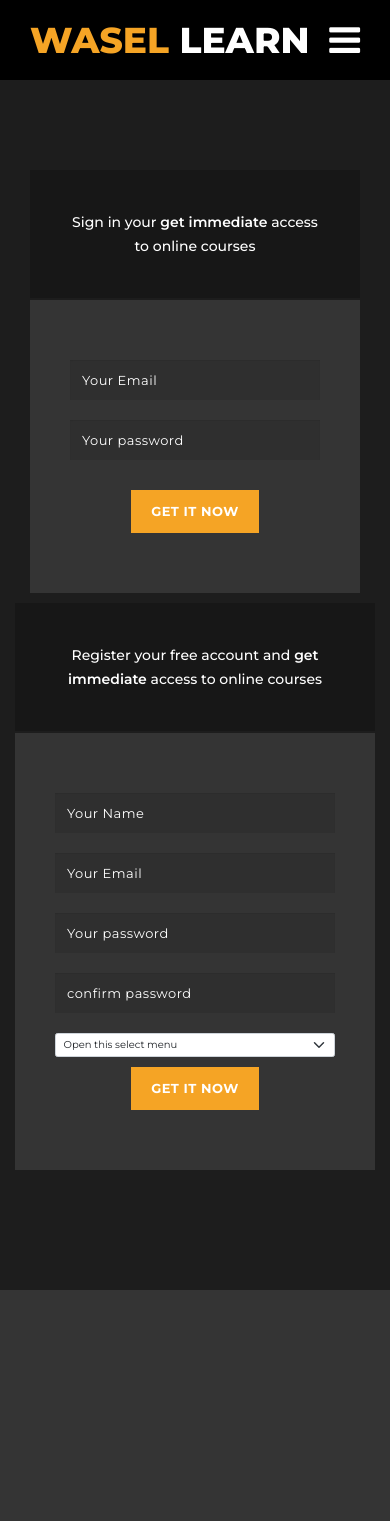
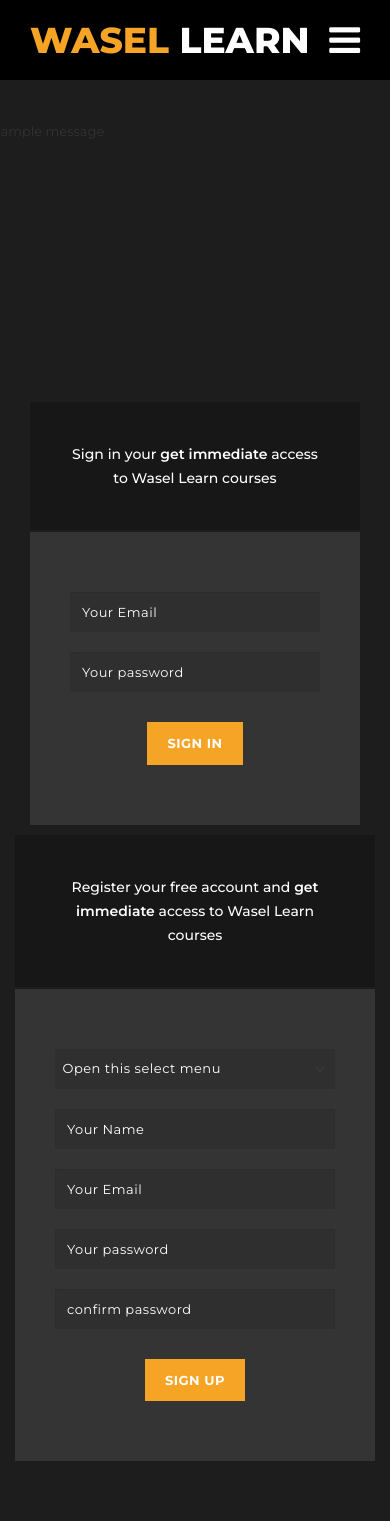
Before and after one commit to nizamra/projectPython, a Django app: template waselLearn/loginAuth/templates/login.html in a window 390 px wide. Shown: the top 1521 px of the page. Before the commit the page ends 1290 px from the top, so only its background shows below. Run offline with Django 3.2, Linux system fonts and the light colour scheme; the template is opened without the code that fills it, so the values that code supplies are empty; tables that the repository leaves empty hold one stand-in row (values such as "Sample post"); one stand-in notice (Sample message) is shown; parts of the project's set-up code (start-up, migrations or seed data) failed here and were passed over; some libraries are stand-ins or nearby versions.

Commit message:
unfinished work on the loging in the background views

```diff
--- a/waselLearn/loginAuth/static/css/style_login.css
+++ b/waselLearn/loginAuth/static/css/style_login.css
@@ -1,9 +1,7 @@
 /*
 
 TemplateMo 557 Grad School
-
 https://templatemo.com/tm-557-grad-school
-
 */
 
 
@@ -429,6 +427,19 @@
     font-style: normal;
     font-weight: 600;
 }
+select .form-select {
+    width: 100%;
+    height: 40px;
+    background-color: rgba(0, 0, 0, 0.1);
+    border-radius: 0px;
+    border: none;
+    outline: none;
+    color: #fff;
+    font-size: 13px;
+    margin-bottom: 20px;
+    letter-spacing: 0.5px;
+}
+
 
 section.coming-soon form {
     background-color: rgba(250,250,250,0.1);
@@ -449,7 +460,18 @@
     margin-bottom: 20px;
     letter-spacing: 0.5px;
 }
-
+section.coming-soon form select {
+    width: 100%;
+    height: 40px;
+    background-color: rgba(0, 0, 0, 0.1);
+    border-radius: 0px;
+    border: none;
+    outline: none;
+    color: #fff;
+    font-size: 13px;
+    margin-bottom: 20px;
+    letter-spacing: 0.5px;
+}
 section.coming-soon form input:focus {
     outline: none;
     border: none;
@@ -461,6 +483,7 @@
 section.coming-soon form::placeholder { color: #fff }
 section.coming-soon form input::placeholder { color: #fff; }
 section.coming-soon form input::placeholder { color: #fff; }
+section.coming-soon form select::placeholder { color: #fff; }
 
 section.coming-soon form button {
     margin-top: 10px;
--- a/waselLearn/loginAuth/templates/login.html
+++ b/waselLearn/loginAuth/templates/login.html
@@ -2,7 +2,6 @@
 <html lang="en">
 
   <head>
-
     <meta charset="utf-8">
     <meta name="viewport" content="width=device-width, initial-scale=1, shrink-to-fit=no">
     <meta name="description" content="">
@@ -16,28 +15,17 @@
     <link rel="stylesheet" href="https://maxcdn.bootstrapcdn.com/bootstrap/3.4.1/css/bootstrap.min.css">
   <script src="https://ajax.googleapis.com/ajax/libs/jquery/3.5.1/jquery.min.js"></script>
   <script src="https://maxcdn.bootstrapcdn.com/bootstrap/3.4.1/js/bootstrap.min.js"></script>
-    <!-- Bootstrap core CSS -->
 
-    <!-- Additional CSS Files -->
     <link rel="stylesheet" href="assets/css/fontawesome.css">
     <link rel="stylesscriptheet" href="assets/css/templatemo-grad-school.css">
     <link rel="stylesheet" href="assets/css/owl.css">
     <link rel="stylesheet" href="assets/css/lightbox.css">
     {% load static %}
     <link rel="stylesheet" href=" {% static  'css/style_login.css'  %}">
-
-
-TemplateMo 557 Grad School
-
-https://templatemo.com/tm-557-grad-school
-
--->
   </head>
 
 <body>
 
-
-  <!--header-->
   <header class="main-header clearfix" role="header">
     <div class="logo">
       <a href="#"><em>Wasel</em> Learn</a>
@@ -45,7 +33,7 @@
     <a href="#menu" class="menu-link"><i class="fa fa-bars"></i></a>
     <nav id="menu" class="main-nav" role="navigation">
       <ul class="main-menu">
-        <li><a href="/waselApp/home">Home</a></li>
+        <li><a href="/waselApp/home" class="external">Home</a></li>
         <li class="has-submenu"><a href="#section2">About Us</a>
           <ul class="sub-menu">
             <li><a href="#section2">Who we are?</a></li>
@@ -55,16 +43,21 @@
           </ul>
         </li>
         <li><a href="#section4">Courses</a></li>
-        <!-- <li><a href="#section5">Video</a></li> -->
+
         <li><a href="#section6">Contact</a></li>
       </ul>
     </nav>
   </header>
 
-  <!-- ***** Main Banner Area Start ***** -->
-
-  <!-- ***** Main Banner Area End ***** -->
-
+  {% if messages %}
+  <section class="section coming-soon" data-section="section2">
+      {% for message in messages %}
+      <div class="row">
+          <p>{{message}}</p>
+      </div>
+      {% endfor %}
+  </section>
+  {% endif %}
 
   <section class="section coming-soon" data-section="section3">
     <div class="container">
@@ -73,9 +66,11 @@
           <div class="col-md-5">
             <div class="left-content">
               <div class="top-content">
-                <h6>Sign in  your <em>get immediate</em> access to online courses</h6>
+                <h6>Sign in  your <em>get immediate</em> access to Wasel Learn courses</h6>
               </div>
-              <form id="contact" action="" method="get">
+              <form id="contact" action="/logreg" method="POST">
+                {% csrf_token %}
+                <input type="hidden" name="regesterOrLogin" value="login">
                 <div class="row">
                   <div class="col-md-12">
                     <fieldset>
@@ -90,7 +85,7 @@
 
                   <div class="col-md-12">
                     <fieldset>
-                      <button type="submit" id="form-submit" class="button">Get it now</button>
+                      <button type="submit" id="form-submit" class="button">Sign in</button>
                     </fieldset>
                   </div>
                 </div>
@@ -103,10 +98,28 @@
         <div class="col-md-5">
           <div class="right-content">
             <div class="top-content">
-              <h6>Register your free account and <em>get immediate</em> access to online courses</h6>
+              <h6>Register your free account and <em>get immediate</em> access to Wasel Learn courses</h6>
             </div>
-            <form id="contact" action="" method="get">
+            <form id="contact" action="/logreg" method="POST">
+              {% csrf_token %}
+              <input type="hidden" name="regesterOrLogin" value="register">
               <div class="row">
+                <div class="col-md-12">
+                  <fieldset>
+                    <select class="form-select" name="option" aria-label="Default select example">
+                      <option style="background-color: #1d1d1d;" class="option" selected>Open this select menu</option>
+                      <option style="background-color: #1d1d1d;" class="option" value="student">student</option>
+                      <option style="background-color: #1d1d1d;" class="option" value="teacher">teacher</option>
+
+                    </select>
+                    <label style="display:none;">
+                      <input placeholder="About your self" type="text" ></input>
+                      <input placeholder="upload your CV" type="file" ></input>
+                      <input placeholder="your birthdate" type="date"  ></input>
+                      <input type="tel" id="phone" name="phone" placeholder="Enter your phone number"  pattern="[0-9]{3}-[0-9]{2}-[0-9]{3}">
+                      </label>
+                  </fieldset>
+                </div>
                 <div class="col-md-12">
                   <fieldset>
                     <input name="name" type="text" class="form-control" id="name" placeholder="Your Name" required="">
@@ -122,26 +135,14 @@
                     <input name="password" type="password" class="form-control" id="password" placeholder="Your password" required="">
                   </fieldset>
                 </div>
-                <div class="col-md-12">
+                  <div class="col-md-12">
                   <fieldset>
                     <input name= "confirm_password" type="password" class="form-control" id="comf_password" placeholder="confirm password" required="">
                   </fieldset>
                 </div>
-                  <div class="col-md-12">
-                  <fieldset>
-                    <select class="form-select" aria-label="Default select example">
-                      <option selected>Open this select menu</option>
-                      <option value="1">One</option>
-                      <option value="2">Two</option>
-                      <option value="3">Three</option>
-                    </select>
-                  </fieldset>
-                </div>
-
-
                 <div class="col-md-12">
                   <fieldset>
-                    <button type="submit" id="form-submit" class="button">Get it now</button>
+                    <button type="submit" id="form-submit" class="button">Sign Up</button>
                   </fieldset>
                 </div>
               </div>
@@ -218,6 +219,16 @@
         $(window).scroll(function () {
           checkSection();
         });
+        $(document).ready(function(){
+    $('select').change(function(){
+        if($('select option:selected').text() == "teacher"){
+        $('label').show();
+        }
+        else{
+        $('label').hide();
+        }
+    })
+});
     </script>
 </body>
 </html>
--- a/waselLearn/loginAuth/urls.py
+++ b/waselLearn/loginAuth/urls.py
@@ -8,6 +8,7 @@
 	path('success', success, name = 'success'),
 	path('form', imageView, name = 'image_upload'),
 	path('login', login),
+	path('logreg', loginOrRegister),
 
 ]
 
--- a/waselLearn/waselApp/templates/home.html
+++ b/waselLearn/waselApp/templates/home.html
@@ -142,7 +142,11 @@
         </div>
         <div class="col-md-12">
           <div id='tabs'>
-
+            <ul>
+              <li><a href='#tabs-1'>Best Education</a></li>
+              <li><a href='#tabs-2'>Top Management</a></li>
+              <li><a href='#tabs-3'>Quality Meeting</a></li>
+            </ul>
             <section class='tabs-content'>
               <article id='tabs-1'>
                 <div class="row">
```
Also changed, not shown: waselLearn/loginAuth/models.py (+3 -5 lines), waselLearn/loginAuth/views.py (+79 -52 lines), waselLearn/db.sqlite3.
